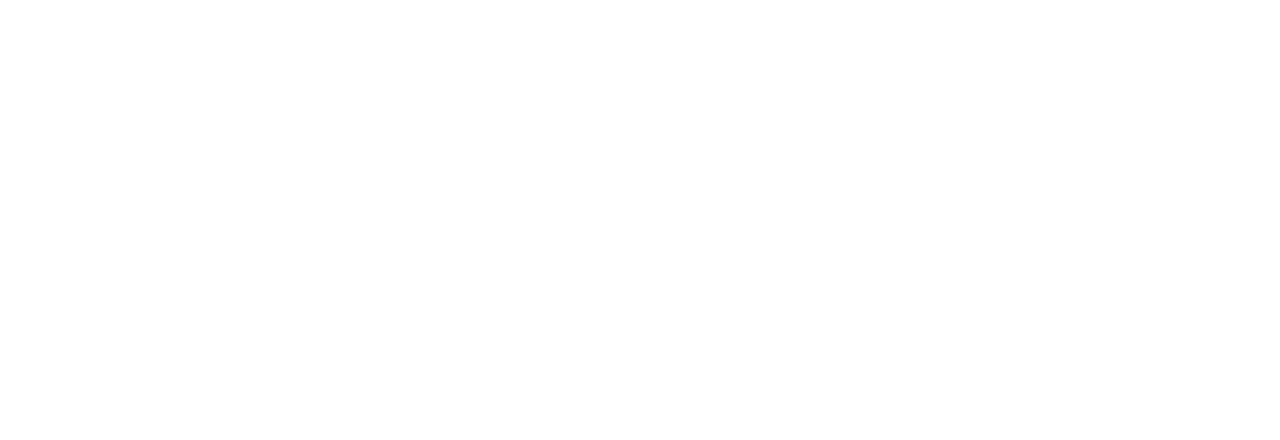
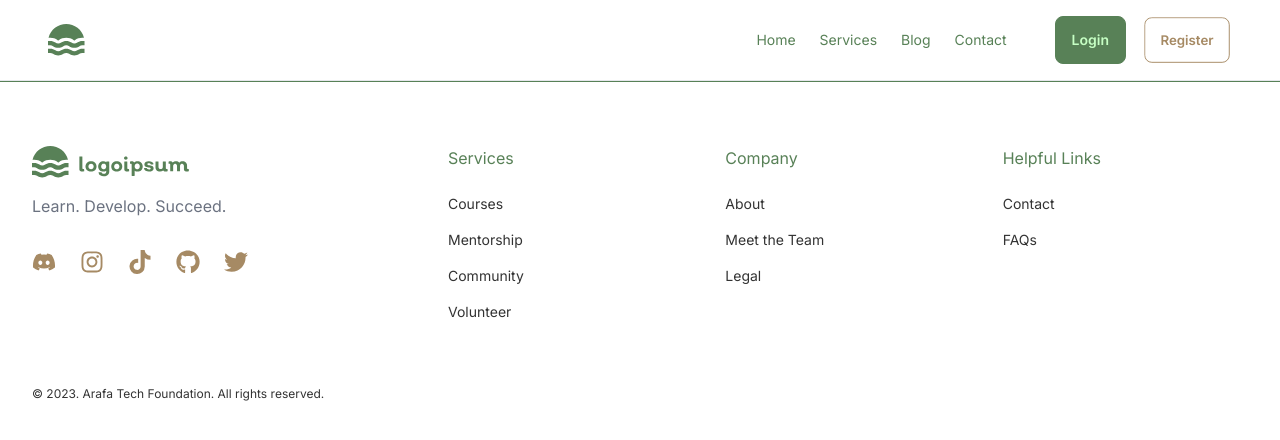
Before and after one commit to Arafa-Tech-Foundation/Website-Frontend, a Next.js app: page /legal in a window 1280 px wide. Shown: the top 440 px of the page. Built offline with nearby package versions, Linux system fonts and the light colour scheme.

Commit message:
Update legal.tsx

```diff
--- a/src/pages/legal.tsx
+++ b/src/pages/legal.tsx
@@ -1,9 +1,10 @@
+import HomeLayout from "@components/layout";
 import { NextSeo } from "next-seo";
 
 export default function Legal() {
 	return (
-		<>
+		<HomeLayout>
 			<NextSeo title="Legal" />
-		</>
+		</HomeLayout>
 	);
 }
```
